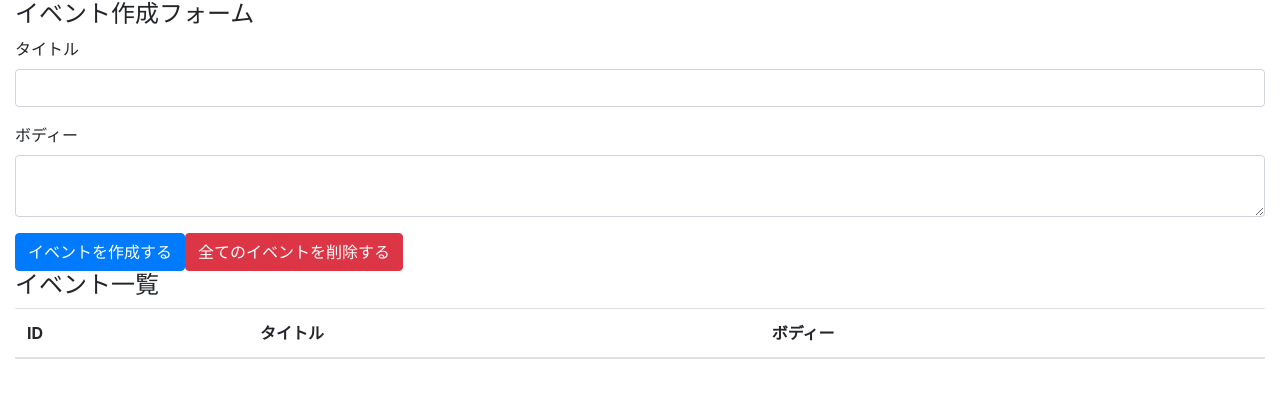
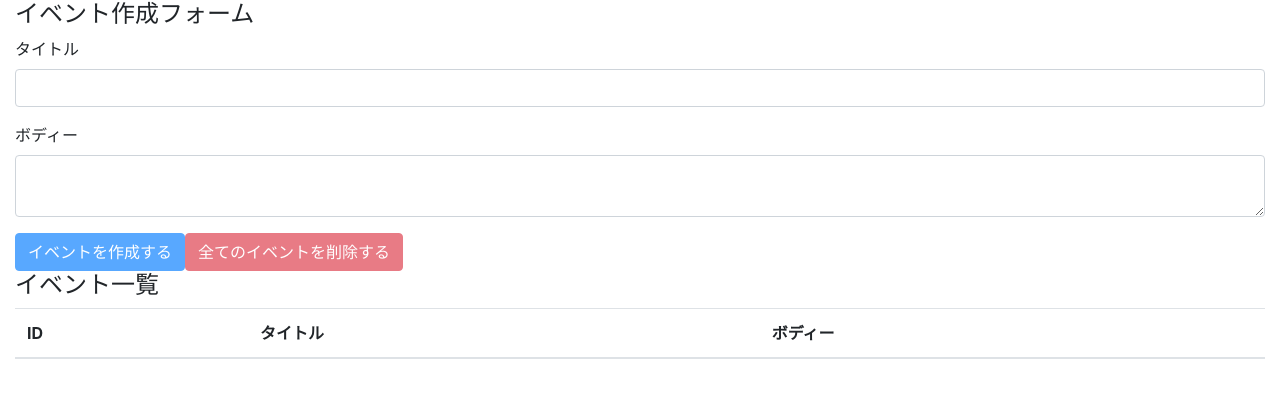
Before and after one commit to NeetOguma/react-hooks-101, a React (Create React App) app: page / in a window 1280 px wide. Shown: the top 398 px of the page. Built offline with nearby package versions, Linux system fonts and the light colour scheme.

Commit message:
implement all events deletion feature

```diff
--- a/src/components/App.js
+++ b/src/components/App.js
@@ -25,6 +25,15 @@ const App = () => {
   };
   console.log({ state });
 
+  const deleteAllEvents = (e) => {
+    // e.preventDefaultはボタンを押した際にレンダリング(submit)される初期設定をなくすもの
+    e.preventDefault();
+    const result = window.confirm("本当に削除しますか？");
+    if (result) dispatch({ type: "DELETE_ALL_EVENTS" });
+  };
+
+  const unCreatable = title === "" || body === "";
+
   return (
     <div className="container-fluid">
       <h4>イベント作成フォーム</h4>
@@ -49,10 +58,20 @@ const App = () => {
           />
         </div>
 
-        <button className="btn btn-primary" onClick={(e) => addEvent(e)}>
+        <button
+          className="btn btn-primary"
+          disabled={unCreatable}
+          onClick={(e) => addEvent(e)}
+        >
           イベントを作成する
         </button>
-        <button className="btn btn-danger">全てのイベントを削除する</button>
+        <button
+          className="btn btn-danger"
+          disabled={state.length === 0}
+          onClick={(e) => deleteAllEvents(e)}
+        >
+          全てのイベントを削除する
+        </button>
       </form>
 
       <h4>イベント一覧</h4>
--- a/src/components/Event.js
+++ b/src/components/Event.js
@@ -3,7 +3,8 @@ import React from "react";
 const Event = ({ dispatch, event }) => {
   const id = event.id;
   const handleClickDeleteButton = (e) => {
-    dispatch({ type: "DELETE_EVENTS", id });
+    const result = window.confirm(`(id=${id})本当に削除しますか？`);
+    if (result) dispatch({ type: "DELETE_EVENTS", id });
   };
   // 今の状態だと、event(ボタンを押すこと)が投稿しかできない。削除とは区別する必要がある
   // event.idでもいいが、元々あるものを使った方がいい
```
